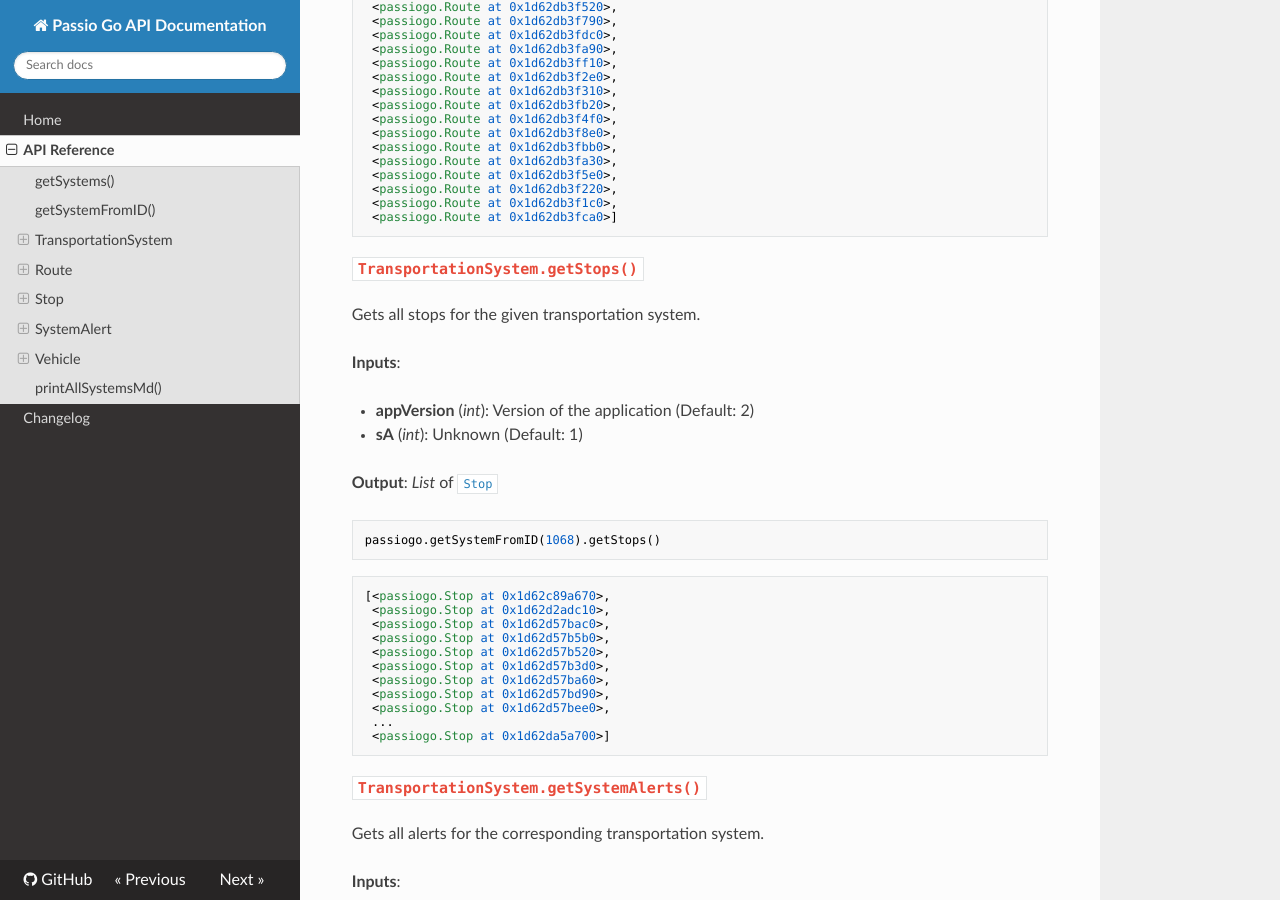
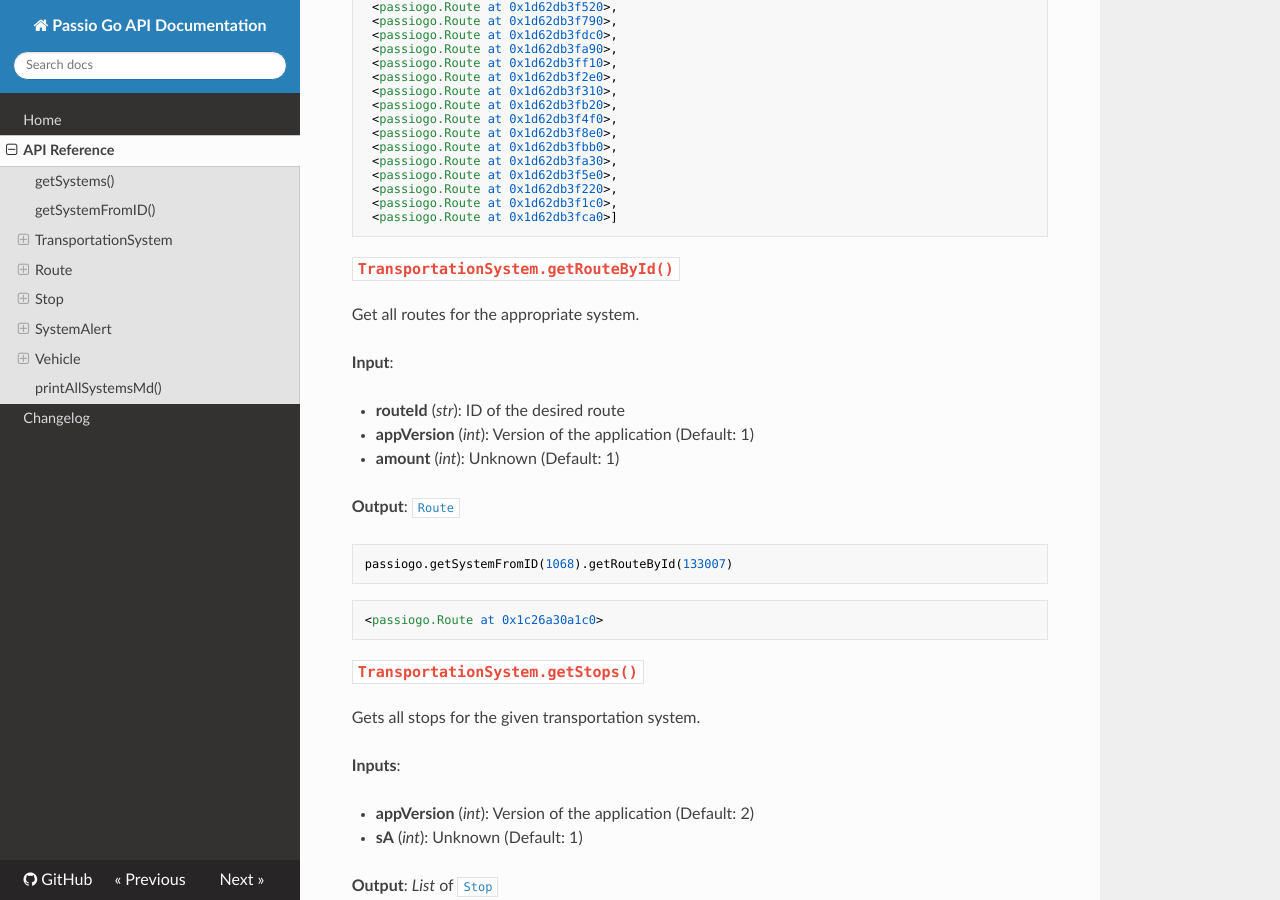
Before and after one commit to athuler/PassioGo, an MkDocs documentation site: the page built from docs/api.md, in a window 1280 px wide and 900 px high, scrolled down 2102 px. Built offline with MkDocs 1.6.1, drawn with Linux system fonts in a browser that asks for light colours; nearby versions of some CDN libraries.

Commit message:
Get Route By ID
- Implemented #17

````diff
--- a/docs/api.md
+++ b/docs/api.md
@@ -117,6 +117,27 @@ passiogo.getSystemFromID(1068).getRoutes()
  <passiogo.Route at 0x1d62db3f1c0>,
  <passiogo.Route at 0x1d62db3fca0>]
 ```
+
+### `TransportationSystem.getRouteById()`
+
+Get all routes for the appropriate system.
+
+**Input**:
+
+- **routeId** (*str*): ID of the desired route
+- **appVersion** (*int*): Version of the application (Default: 1)
+- **amount** (*int*): Unknown (Default: 1)
+
+**Output**: [`Route`](#route)
+
+```python
+passiogo.getSystemFromID(1068).getRouteById(133007)
+```
+
+```
+<passiogo.Route at 0x1c26a30a1c0>
+```
+
 
 ### `TransportationSystem.getStops()`
 
````
Also changed, not shown: CHANGELOG.md (+13 -0 lines), README.md (+1 -0 lines), passiogo/__init__.py (+20 -1 lines), 1 other file.
